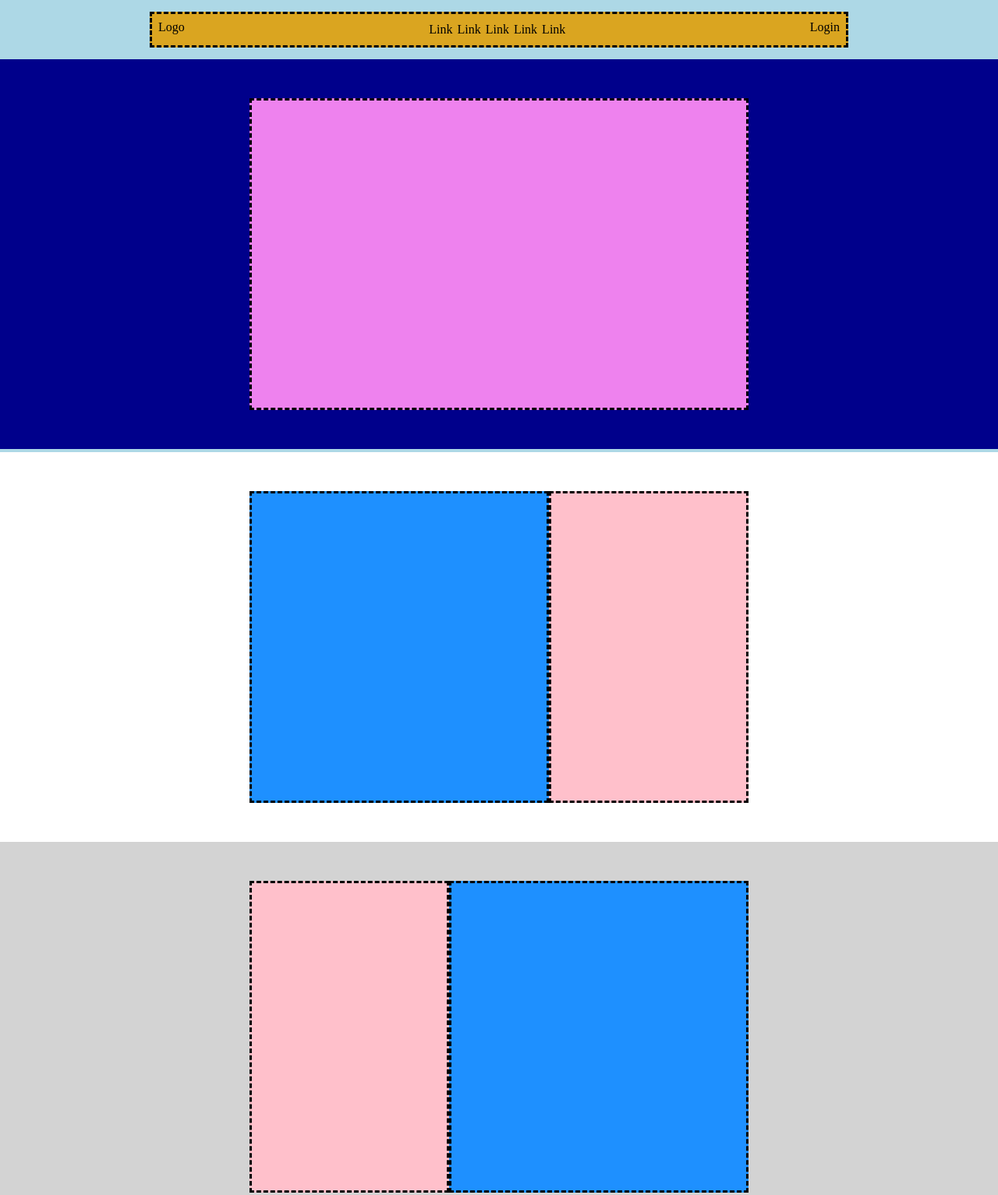
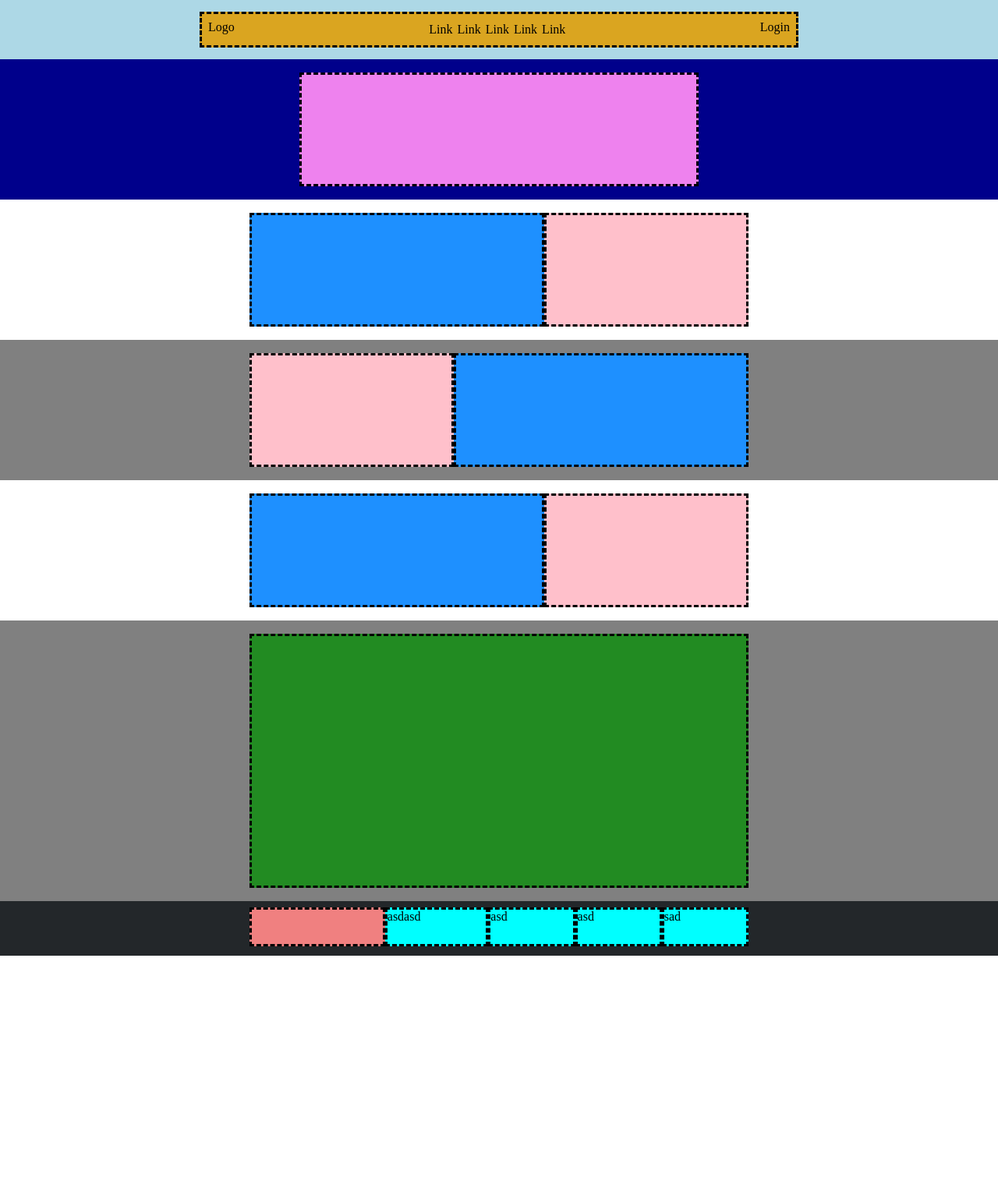
Before and after one commit to mielecarmine/htmlcss-struttura-discord, a plain HTML site: page index.html in a window 1280 px wide. Shown: the top 1533 px of the page at 78% size. After the commit the page ends 1226 px from the top, so only its background shows below. Drawn offline with Linux system fonts and the light colour scheme.

Commit message:
Fix: dimensions

```diff
--- a/css/style.css
+++ b/css/style.css
@@ -19,15 +19,14 @@ img {
   flex-direction: column;
 
   /* debug */
-  min-height: 580px;
+  min-height: 100px;
 }
 
-/* DA RIMPICCIOLIRE !!! */
 .navbar {
   background-color: #daa520;
   display: flex;
   justify-content: center;
-  width: 70%;
+  width: 60%;
   margin-top: 15px;
   padding: 8px;
 
@@ -38,9 +37,7 @@ img {
 .links {
   list-style-type: none;
   display: flex;
-  flex-direction: row;
-  flex-grow: 5;
-  align-items: center;
+  flex-grow: 2;
   justify-content: center;
 }
 
@@ -52,7 +49,7 @@ ul li {
   background-color: #00008b;
   margin-top: 15px;
   width: 100%;
-  min-height: 500px;
+  min-height: 180px;
   display: flex;
   justify-content: center;
   align-items: center;
@@ -64,69 +61,128 @@ ul li {
 
   /* debug */
   border: 3px dashed black;
-  padding: 10px;
-  min-width: 50%;
-  min-height: 400px;
+  min-height: 40px;
+  padding: 70px;
+  min-width: 40%;
 }
 
 /* MAIN */
 
 .main-container {
-  background-color: #d3d3d3;
+  display: flex;
+  flex-direction: column;
+  align-items: center;
 
   /* debug */
-  min-height: 2300px;
+  min-height: 220px;
   min-width: 100%;
 }
 
-.main-container > div:nth-child(odd) {
+.white {
   background-color: white;
+  width: 100%;
+  display: flex;
+  justify-content: center;
+}
+
+.grey {
+  background-color: grey;
+  width: 100%;
+  display: flex;
+  justify-content: center;
+  align-items: center;
 }
 
 .container {
   display: flex;
   flex-direction: row;
   align-items: center;
-  justify-content: center;
 
   /* debug */
-  min-height: 500px;
-  min-width: 100%;
+  min-height: 180px;
+  width: 50%;
 }
 
 /* debug */
 .container div {
   border: 3px dashed black;
-  min-height: 400px;
+  min-height: 40px;
 }
 
 .reverse {
   flex-direction: row-reverse;
 }
 
-.container div:nth-child(1) {
+.main-container .container div:nth-child(1) {
   background-color: #1e90ff;
-  width: 30%;
+  flex-grow: 2;
+  padding: 70px;
 }
 
-.container div:nth-child(2) {
+.main-container .container div:nth-child(2) {
   background-color: #ffc0cb;
-  width: 20%;
+  flex-grow: 1;
+  padding: 70px;
 }
 
 .container-green {
   display: flex;
   flex-direction: row;
-  align-items: center;
   justify-content: center;
 
   /* debug */
-  min-height: 700px;
-  min-width: 100%;
+  min-height: 360px;
+  width: 100%;
 }
 
 .container-green div {
   background-color: #228b22;
   width: 50%;
-  height: 650px;
+  height: 65px;
+  border: 3px dashed black;
+  padding: 160px;
 }
+
+/*  FOOTER */
+
+.footer-container {
+  display: flex;
+  justify-content: flex-start;
+  flex-direction: column;
+  background-color: #23272a;
+  align-items: center;
+
+  /* debug */
+  width: 100%;
+  min-height: 70px;
+}
+
+.div-container {
+  display: flex;
+  flex-direction: row;
+  align-items: center;
+  justify-content: center;
+  padding-top: 15px;
+
+  /* debug */
+  height: 50px;
+  width: 50%;
+}
+
+.orange-box {
+  background-color: #f08080;
+  flex-grow: 2;
+
+  /* debug */
+  min-height: 50px;
+  border: 3px dashed black;
+}
+
+.cyan-box {
+  background-color: cyan;
+  flex-grow: 1;
+
+  /* debug */
+  min-height: 50px;
+  border: 3px dashed black;
+}
--- a/index.html
+++ b/index.html
@@ -28,24 +28,42 @@
     </header>
 
     <main class="main-container">
+      <section class="white">
         <div class="container">
           <div></div>
           <div></div>
         </div>
+      </section>
 
+      <section class="grey">
         <div class="container reverse">
           <div></div>
           <div></div>
         </div>
+      </section>
 
+      <section class="white">
         <div class="container">
           <div></div>
           <div></div>
         </div>
+      </section>
 
       <div class="container-green">
+        <section class="grey">
           <div></div>
+        </section>
       </div>
     </main>
+
+    <footer class="footer-container">
+      <div class="div-container">
+        <div class="orange-box"></div>
+        <div class="cyan-box">asdasd</div>
+        <div class="cyan-box">asd</div>
+        <div class="cyan-box">asd</div>
+        <div class="cyan-box">sad</div>
+      </div>
+    </footer>
   </body>
 </html>
```
Lines whose indentation alone changed are shown as unchanged.
